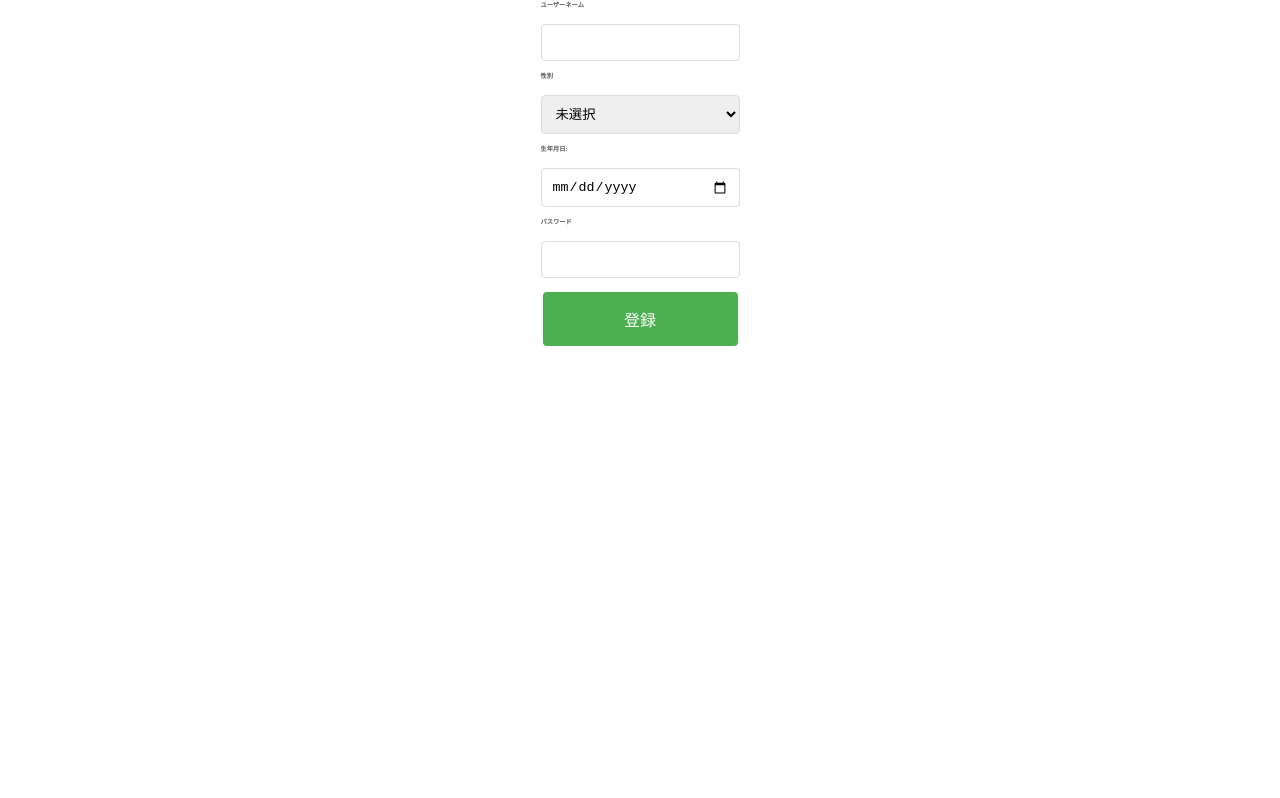
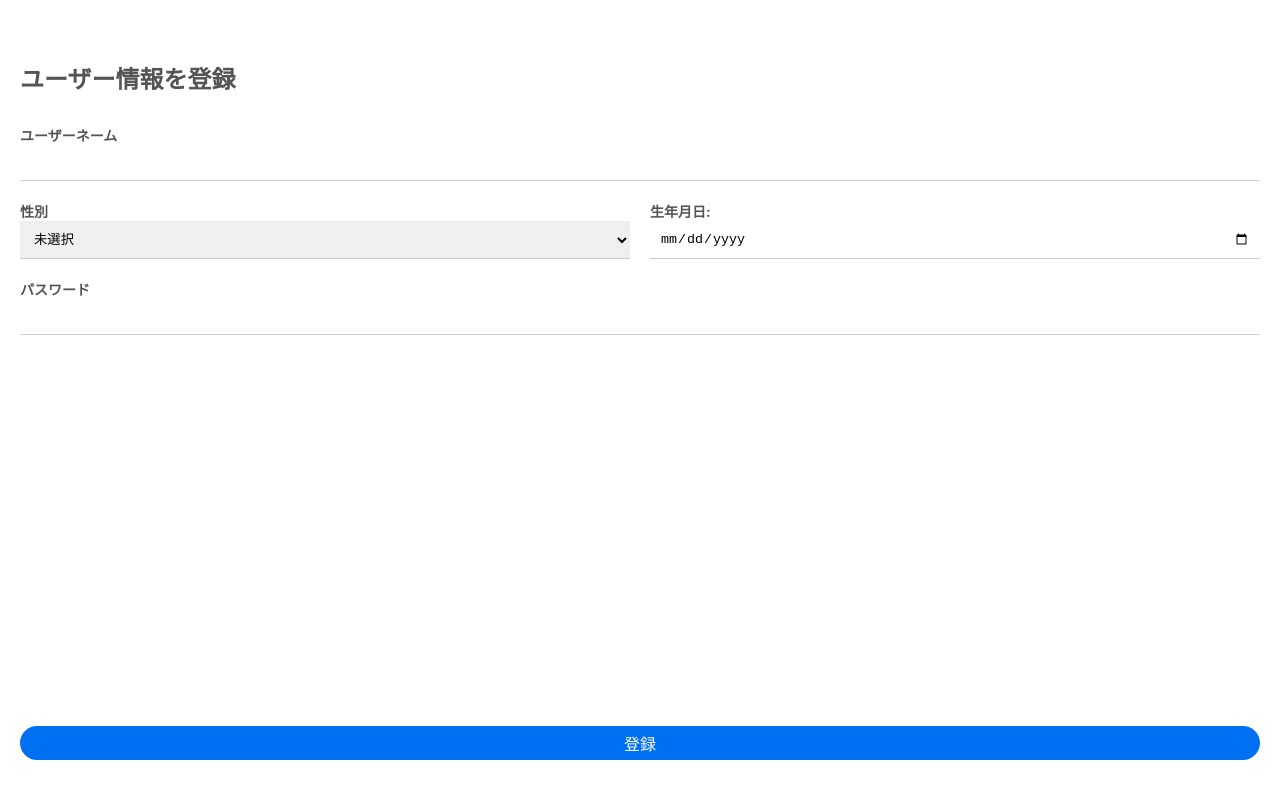
Before and after one commit to RyotaOku/katarinabluu, a Next.js app: page /accRegister in a window 1280 px wide. Built offline with nearby package versions, Linux system fonts and the light colour scheme; no server answers.

Commit message:
chore: add form styling

```diff
--- a/src/pages/accRegister.tsx
+++ b/src/pages/accRegister.tsx
@@ -20,16 +20,18 @@ const AccRegister: React.FC = () => {
   };
 
   return (
+    <>
       <form
         onSubmit={handleSubmit}
         className={styles.formContainer}
       >
+        <div className={styles.labels}>
+          <h1 className={styles.title}>ユーザー情報を登録</h1>
           <label
             htmlFor="userName"
             className={styles.formLabel}
           >
             ユーザーネーム
-      </label>
             <input
               type="text"
               id="userName"
@@ -38,12 +40,13 @@ const AccRegister: React.FC = () => {
               onChange={(event) => setUserName(event.target.value)}
               className={styles.formInput}
             />
+          </label>
+          <div className={styles.ageGender}>
             <label
               htmlFor="gender"
               className={styles.formLabel}
             >
               性別
-      </label>
               <select
                 id="gender"
                 name="gender"
@@ -55,12 +58,12 @@ const AccRegister: React.FC = () => {
                 <option value="male">男性</option>
                 <option value="female">女性</option>
               </select>
+            </label>
             <label
               htmlFor="birthday"
               className={styles.formLabel}
             >
               生年月日:
-      </label>
               <input
                 type="date"
                 id="birthday"
@@ -69,12 +72,13 @@ const AccRegister: React.FC = () => {
                 onChange={(event) => setBirthday(event.target.value)}
                 className={styles.formInput}
               />
+            </label>
+          </div>
           <label
             htmlFor="password"
             className={styles.formLabel}
           >
             パスワード
-      </label>
             <input
               type="password"
               id="password"
@@ -83,6 +87,8 @@ const AccRegister: React.FC = () => {
               onChange={(event) => setPassword(event.target.value)}
               className={styles.formInput}
             />
+          </label>
+        </div>
         <button
           type="submit"
           className={styles.submitButton}
@@ -91,6 +97,7 @@ const AccRegister: React.FC = () => {
           登録
         </button>
       </form>
+    </>
   );
 };
 
--- a/src/styles/accRegister.module.css
+++ b/src/styles/accRegister.module.css
@@ -2,38 +2,54 @@
 .formContainer {
   display: flex;
   flex-direction: column;
+  justify-content: space-between;
   gap: 1rem;
-    width: fit-content;
   margin: 0 auto;
+  padding: 4rem 2rem;
+  height: 100vh;
+}
+
+.title {
+  font-size: 2.4rem;
+  font-weight: bold;
+  padding: 2rem 0;
 }
 
 .formLabel {
   font-weight: bold;
-    margin-bottom: 5px;
+  font-size: 1.4rem;
+  display: flex;
+  flex-direction: column;
+  padding: 1rem 0;
 }
 
-  .formInput {
+.formInput,
+.formSelect {
   padding: 10px;
-    border: 1px solid #ddd;
-    border-radius: 4px;
+  border: none;
+  border-bottom: 1px solid #cccccc;
+  transition: 100ms ease-in-out;
 }
 
-  .formSelect {
-    padding: 10px;
-    border: 1px solid #ddd;
-    border-radius: 4px;
+.formInput:focus,
+.formSelect:focus {
+  outline: none;
+  border-bottom: 1px solid #0070f3;
+}
+
+.ageGender {
+  display: grid;
+  grid-template-columns: 1fr 1fr;
+  gap: 2rem;
+  justify-content: space-between;
 }
 
 .submitButton {
-    background-color: #4CAF50; /* Green */
+  padding: 5px 10px;
+  background-color: #0070f3;
+  color: #ffffff;
   border: none;
-    color: white;
-    padding: 15px 32px;
-    text-align: center;
-    text-decoration: none;
-    display: inline-block;
+  border-radius: 50px;
+  cursor: pointer;
   font-size: 16px;
-    margin: 4px 2px;
-    cursor: pointer;
-    border-radius: 4px;
 }
```
Lines whose indentation alone changed are shown as unchanged.
